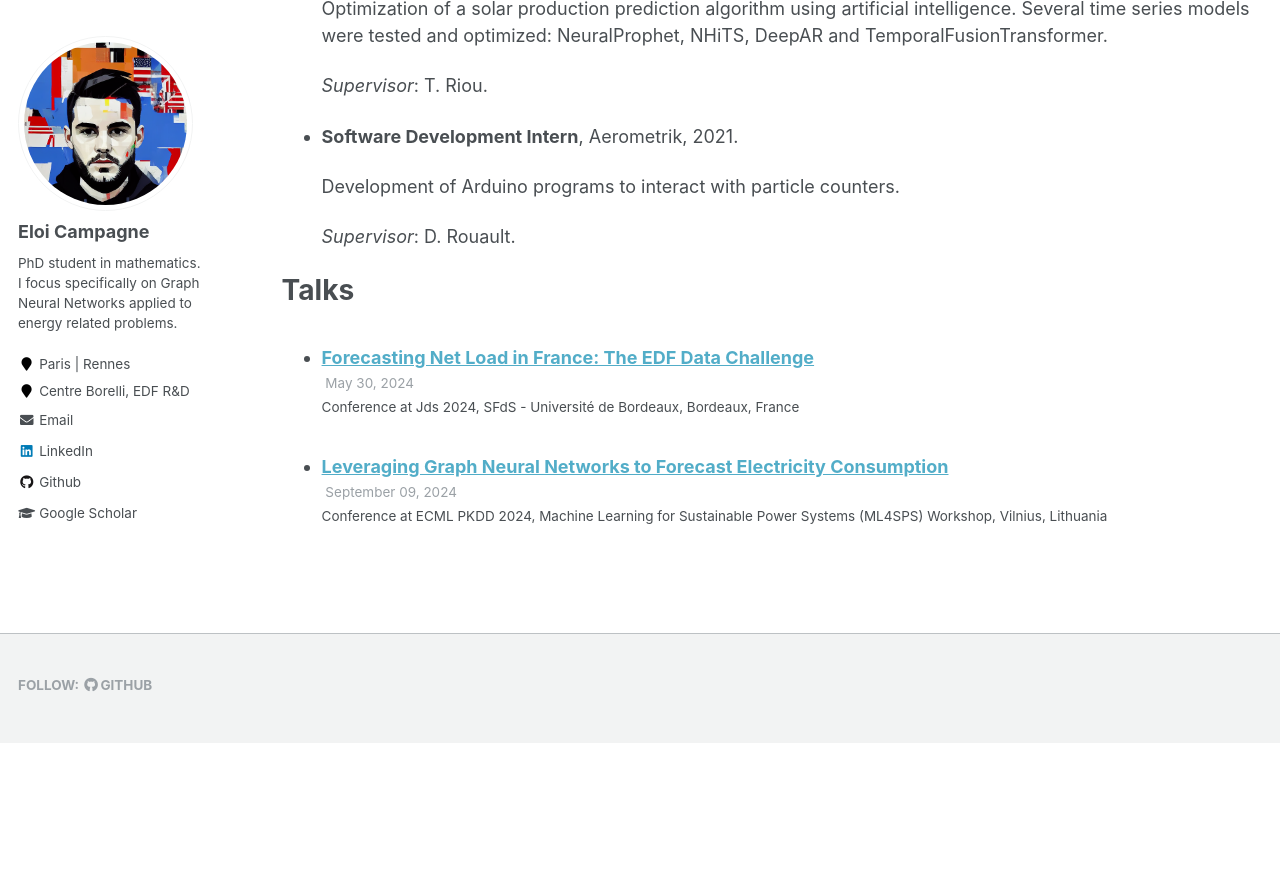
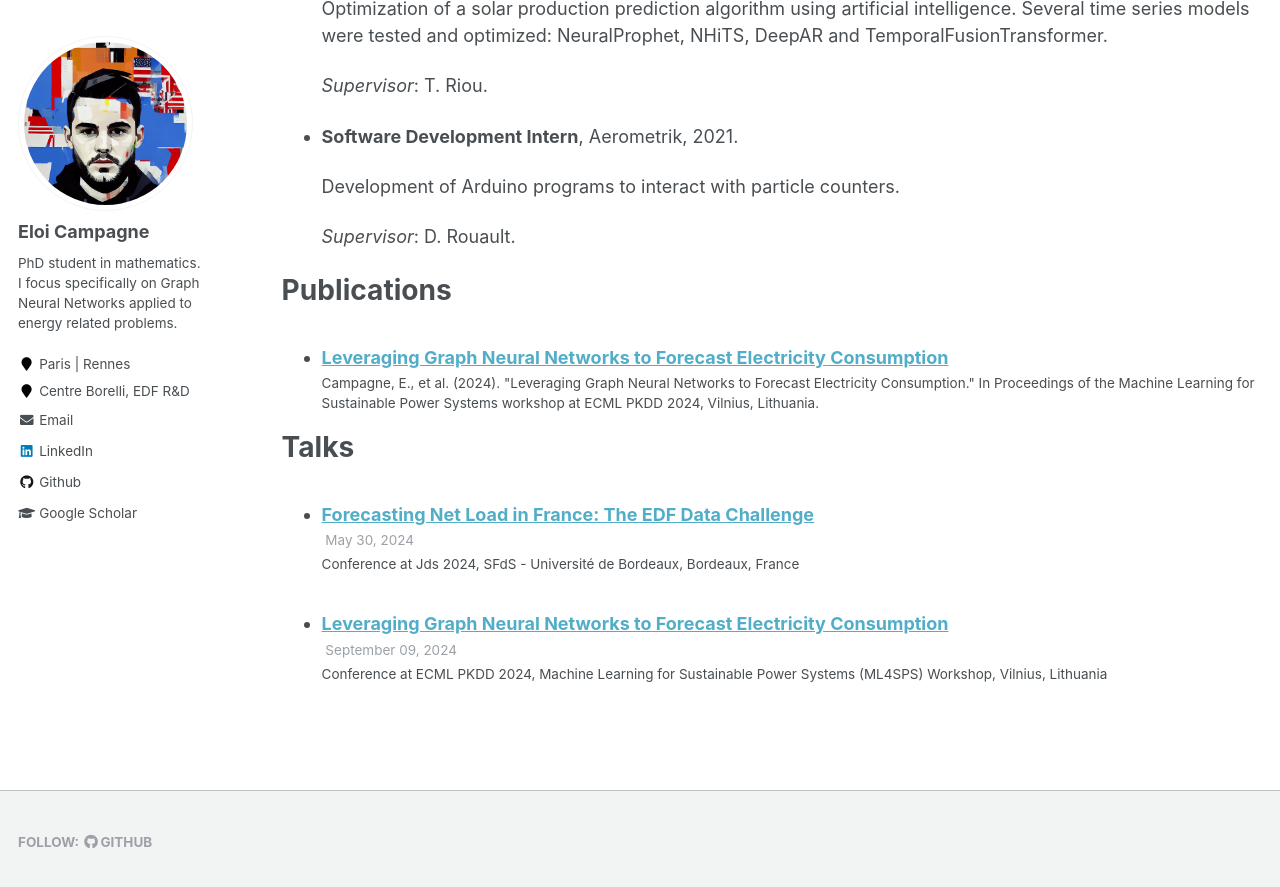
Before and after one commit to eloicampagne/eloicampagne.github.io, a Jekyll site: the page built from _pages/cv.md, in a window 1280 px wide and 900 px high, scrolled down 1086 px. Shown: the top 887 px of the window. Built offline with Jekyll 4.4.1, drawn with Linux system fonts in a browser that asks for light colours; before the commit the page ends 1829 px from its top, so only the background shows below that.

Commit message:
feat: added publications to cv

```diff
--- a/_pages/cv.md
+++ b/_pages/cv.md
@@ -46,12 +46,11 @@ Work experience
 
   *Supervisor*: D. Rouault.
 
-<!--
 Publications
 ======
   <ul>{% for post in site.publications %}
     {% include archive-single-cv.html %}
-  {% endfor %}</ul> -->
+  {% endfor %}</ul>
 
 Talks
 ======
```
